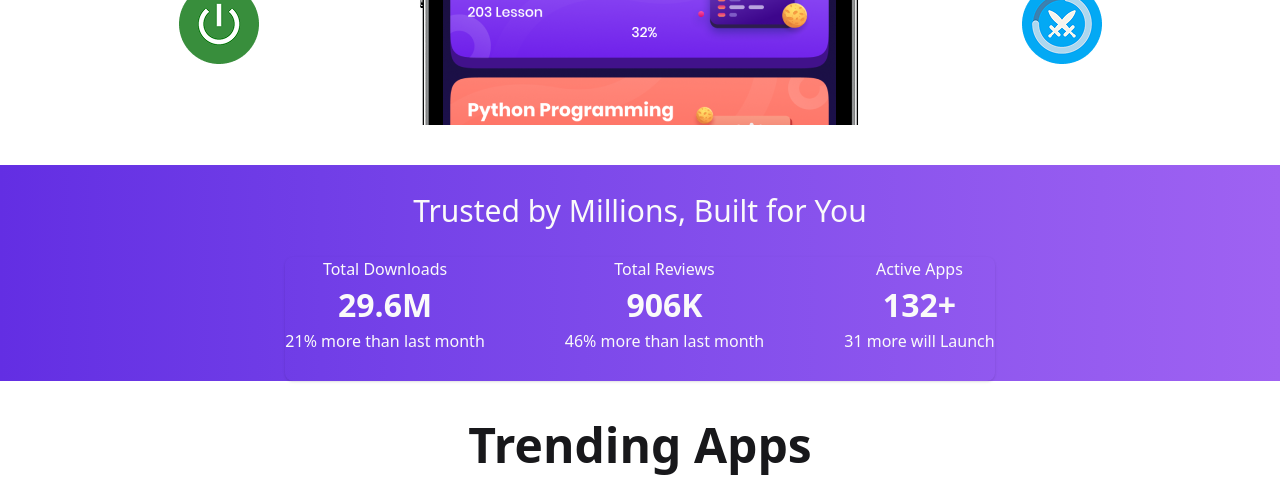
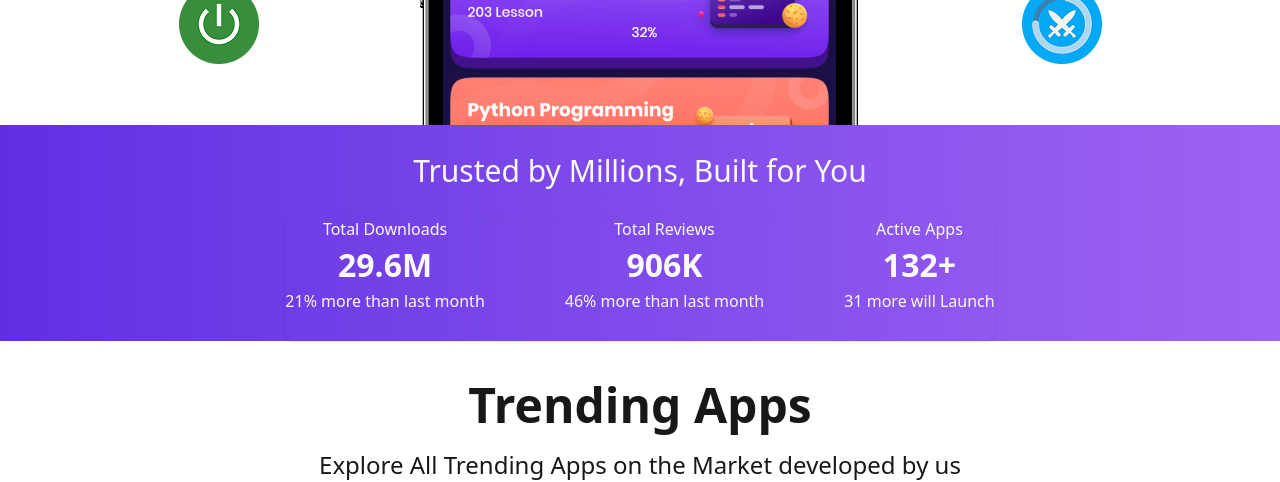
Before and after one commit to hasan700666/Assignment-8, a React (Vite) app in the folder Hero-Apps (vite file)/: page / in a window 1280 px wide. Shown: the part 820-1302 px from the top of the page. Built offline with nearby package versions, Linux system fonts and the light colour scheme.

Commit message:
full done

```diff
--- a/Hero-Apps (vite file)/src/compunent/InstallationApp.jsx
+++ b/Hero-Apps (vite file)/src/compunent/InstallationApp.jsx
@@ -1,5 +1,4 @@
 import React from "react";
-import IMG from "../assets/demo-app (1).webp";
 import { removeItem } from "./utility/LS";
 import { MdDownload } from "react-icons/md";
 import { FaStar } from "react-icons/fa";
--- a/Hero-Apps (vite file)/src/compunent/Page/AllApplications.jsx
+++ b/Hero-Apps (vite file)/src/compunent/Page/AllApplications.jsx
@@ -1,4 +1,4 @@
-import React, { Suspense, useState } from "react";
+import React, { useState } from "react";
 import { useLoaderData } from "react-router";
 import AllApplicationData from "../AllApplicationData";
 import AppNotFound from "../AppNotFound";
--- a/Hero-Apps (vite file)/src/compunent/Page/Home.jsx
+++ b/Hero-Apps (vite file)/src/compunent/Page/Home.jsx
@@ -37,7 +37,7 @@ const Home = () => {
       <div className="flex justify-center items-center">
         <img src={MovileIMG} alt="" />
       </div>
-      <div className="my-10 bg-gradient-to-r from-[#632EE3] to-[#9F62F2] text-neutral-50">
+      <div className="mb-10 bg-gradient-to-r from-[#632EE3] to-[#9F62F2] text-neutral-50">
         <div className="text-3xl text-center py-7">
           Trusted by Millions, Built for You
         </div>
```
Also changed, not shown: 1 other file (tests, documents, lock files or other folders).
